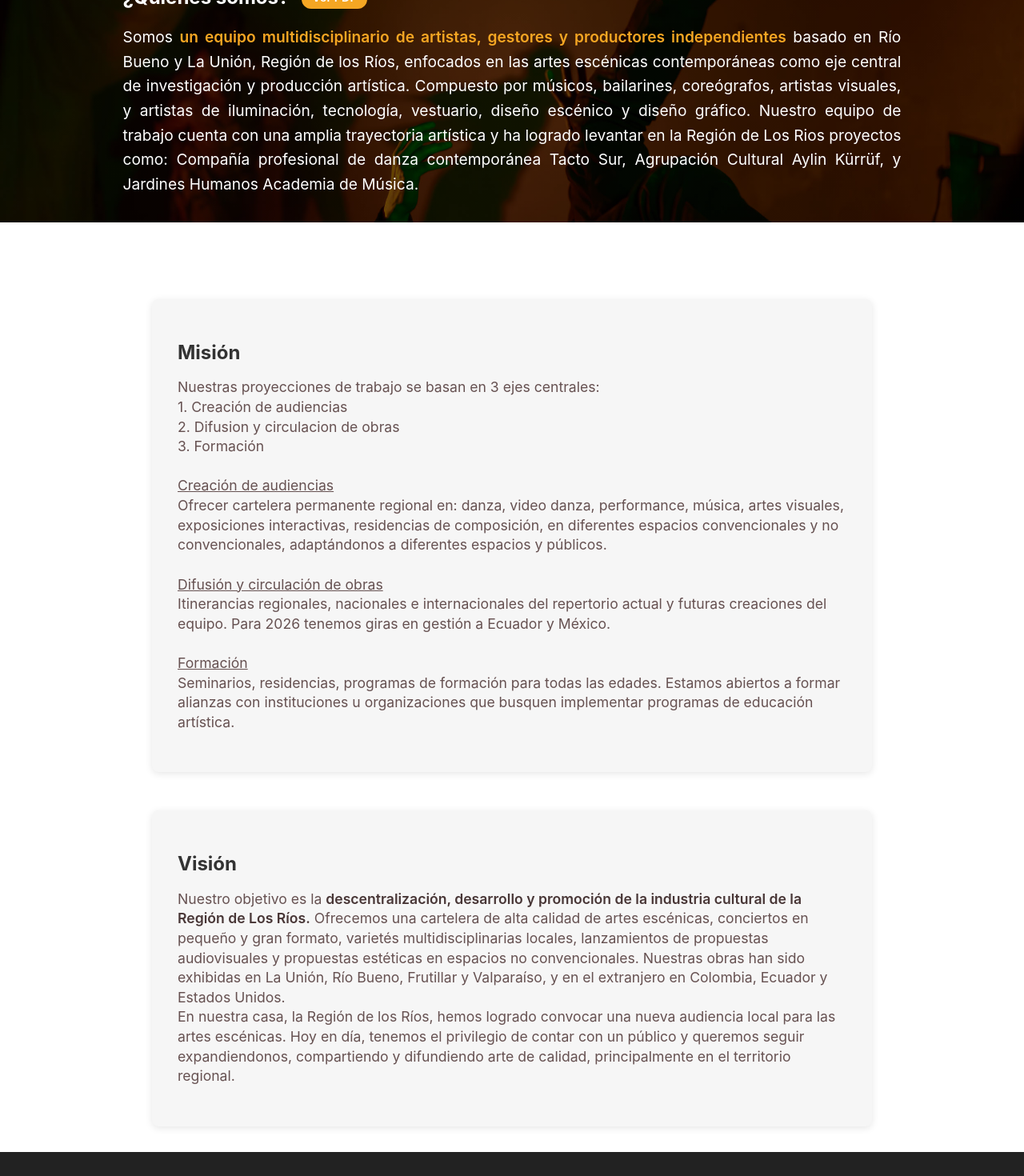
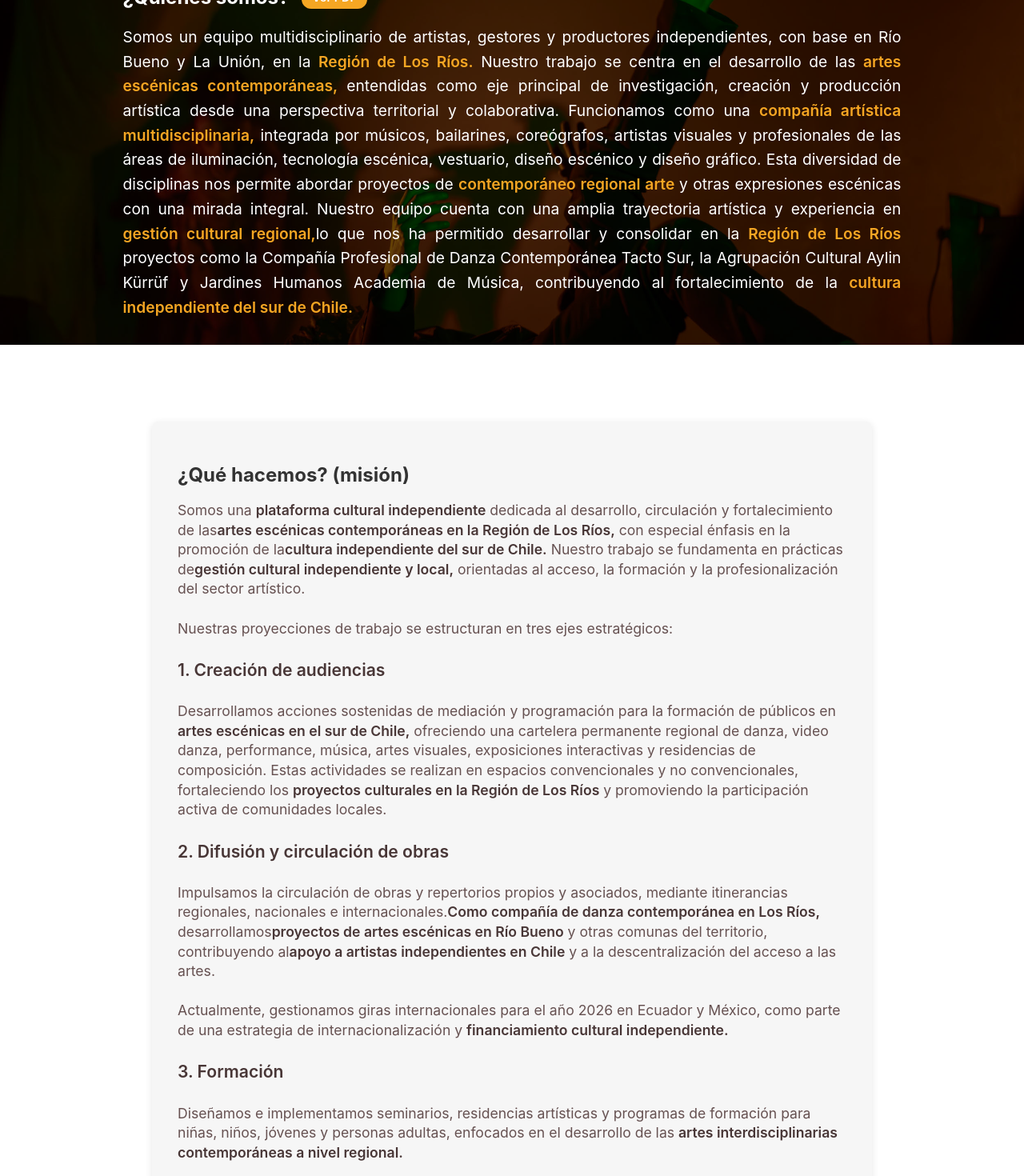
Before and after one commit to andreshf44/web-tacto, a React (Create React App) app: page /about in a window 1280 px wide. Shown: the part 140-1610 px from the top of the page at 80% size. Built offline with nearby package versions, Linux system fonts and the light colour scheme.

Commit message:
se implementa correcciones de texto y agregan detalles de feedback falta corregir el ver video inicial

```diff
--- a/src/pages/About.js
+++ b/src/pages/About.js
@@ -21,53 +21,80 @@ export default function About() {
           </a>
         </div>
         <p>
-          Somos <span>un equipo multidisciplinario de artistas, gestores y productores independientes</span> basado
-          en Río Bueno y La Unión, Región de los Ríos, enfocados en las artes escénicas contemporáneas como eje
-          central de investigación y producción artística. Compuesto por músicos, bailarines, coreógrafos, artistas
-          visuales, y artistas de iluminación, tecnología, vestuario, diseño escénico y diseño gráfico. Nuestro
-          equipo de trabajo cuenta con una amplia trayectoria artística y ha logrado levantar en la Región de Los Rios
-          proyectos como: Compañía profesional de danza contemporánea Tacto Sur, Agrupación Cultural Aylin Kürrüf,
-          y Jardines Humanos Academia de Música.
+        Somos un equipo multidisciplinario de artistas, gestores y productores independientes, con base en Río Bueno
+        y La Unión, en la <span>Región de Los Ríos.</span> Nuestro trabajo se centra en el desarrollo de las <span>
+        artes escénicas contemporáneas, </span>entendidas como eje principal de investigación, creación y producción
+        artística desde una perspectiva territorial y colaborativa.
+        Funcionamos como una <span>compañía artística multidisciplinaria,</span> integrada por músicos, bailarines,
+        coreógrafos, artistas visuales y profesionales de las áreas de iluminación, tecnología escénica, vestuario,
+        diseño escénico y diseño gráfico. Esta diversidad de disciplinas nos permite abordar proyectos de <span>
+        contemporáneo regional arte </span>y otras expresiones escénicas con una mirada integral.
+        Nuestro equipo cuenta con una amplia trayectoria artística y experiencia en <span>gestión cultural regional,</span>
+        lo que nos ha permitido desarrollar y consolidar en la <span>Región de Los Ríos</span> proyectos como la Compañía
+        Profesional de Danza Contemporánea Tacto Sur, la Agrupación Cultural Aylin Kürrüf y Jardines Humanos Academia
+        de Música, contribuyendo al fortalecimiento de la <span>cultura independiente del sur de Chile.</span>
         </p>
       </section>
 
       {/* Misión y Visión */}
       <section className="about-content">
         <div className="about-block">
-          <h2>Misión</h2>
+          <h2>¿Qué hacemos? (misión)</h2>
           <p>
-            Nuestras proyecciones de trabajo se basan en 3 ejes centrales:<br/>
-            1. Creación de audiencias<br/>
-            2. Difusion y circulacion de obras<br/>
-            3. Formación<br/><br />
+          Somos una <span>plataforma cultural independiente</span> dedicada al desarrollo, circulación y fortalecimiento de las
+          <span>artes escénicas contemporáneas en la Región de Los Ríos,</span> con especial énfasis en la promoción de la
+          <span>cultura independiente del sur de Chile.</span> Nuestro trabajo se fundamenta en prácticas de
+          <span>gestión cultural independiente y local,</span> orientadas al acceso, la formación y la profesionalización del sector artístico.<br/><br/>
 
-            <span>Creación de audiencias</span> <br/>
-            Ofrecer cartelera permanente regional en: danza, video danza, performance, música, artes visuales,
-            exposiciones interactivas, residencias de composición, en diferentes espacios convencionales y no
-            convencionales, adaptándonos a diferentes espacios y públicos.<br/><br/>
+          Nuestras proyecciones de trabajo se estructuran en tres ejes estratégicos:<br/><br/>
 
-            <span>Difusión y circulación de obras</span><br/>
-            Itinerancias regionales, nacionales e internacionales del repertorio actual y futuras creaciones del
-            equipo. Para 2026 tenemos giras en gestión a Ecuador y México.<br/><br/>
+          <span className="subtitle">1. Creación de audiencias</span><br/><br/>
+          Desarrollamos acciones sostenidas de mediación y programación para la formación de públicos en <span>
+          artes escénicas en el sur de Chile,</span> ofreciendo una cartelera permanente regional de danza,
+          video danza, performance, música, artes visuales, exposiciones interactivas y residencias de composición.
+          Estas actividades se realizan en espacios convencionales y no convencionales, fortaleciendo los <span>
+          proyectos culturales en la Región de Los Ríos</span> y promoviendo la participación activa de comunidades
+          locales.<br/><br/>
 
-            <span>Formación</span><br/>
-            Seminarios, residencias, programas de formación para todas las edades. Estamos abiertos a formar
-            alianzas con instituciones u organizaciones que busquen implementar programas de educación artística.
+          <span className="subtitle">2. Difusión y circulación de obras</span><br/><br/>
+          Impulsamos la circulación de obras y repertorios propios y asociados, mediante itinerancias regionales,
+          nacionales e internacionales.<span>Como compañía de danza contemporánea en Los Ríos,</span> desarrollamos
+          <span>proyectos de artes escénicas en Río Bueno</span> y otras comunas del territorio, contribuyendo al
+          <span>apoyo a artistas independientes en Chile</span> y a la descentralización del acceso a las artes.<br/><br/>
+
+          Actualmente, gestionamos giras internacionales para el año 2026 en Ecuador y México, como parte de una
+          estrategia de internacionalización y <span>financiamiento cultural independiente.</span><br/><br/>
+
+          <span className="subtitle">3. Formación</span><br/><br/>
+          Diseñamos e implementamos seminarios, residencias artísticas y programas de formación para niñas, niños,
+          jóvenes y personas adultas, enfocados en el desarrollo de las <span>artes interdisciplinarias contemporáneas
+          a nivel regional.</span><br/><br/>
+          Nos encontramos abiertos a establecer alianzas con instituciones públicas, privadas y organizaciones
+          territoriales interesadas en desarrollar <span>proyectos culturales en la Región de Los Ríos</span>
+          y fortalecer procesos de educación artística.
           </p>
 
         </div>
 
         <div className="about-block vision">
-          <h2>Visión</h2>
+          <h2>Proyección (Visión)</h2>
           <p>
-            Nuestro objetivo es la <span>descentralización, desarrollo y promoción de la industria cultural de la
-            Región de Los Ríos.</span> Ofrecemos una cartelera de alta calidad de artes escénicas, conciertos en
-            pequeño y gran formato, varietés multidisciplinarias locales, lanzamientos de propuestas audiovisuales
-            y propuestas estéticas en espacios no convencionales. Nuestras obras han sido exhibidas en La Unión,
-            Río Bueno, Frutillar y Valparaíso, y en el extranjero en Colombia, Ecuador y Estados Unidos.<br/>
-            En nuestra casa, la Región de los Ríos, hemos logrado convocar una nueva audiencia local para las artes
-            escénicas. Hoy en día, tenemos el privilegio de contar con un público y queremos seguir expandiendonos,
-            compartiendo y difundiendo arte de calidad, principalmente en el territorio regional.
+          Aspiramos a consolidarnos como una <span>plataforma cultural independiente</span> y una <span>compañía de
+          artes escénicas integradas en Chile</span> referente en el desarrollo cultural <span>en la Región de Los Ríos,</span>
+          contribuyendo activamente a la descentralización, profesionalización y sostenibilidad del sector cultural.<br/><br/>
+
+          Nuestro proyecto promueve una programación de alta calidad que integra artes escénicas, conciertos en
+          pequeño y gran formato, varietés multidisciplinarias locales, lanzamientos audiovisuales y propuestas
+          estéticas en espacios no convencionales, fortaleciendo el ecosistema de las <span>artes escénicas en el sur de Chile.</span><br/><br/>
+
+          Nuestras obras han sido presentadas en La Unión, Río Bueno, Frutillar y Valparaíso, así como en Colombia,
+          Ecuador y Estados Unidos. Desde nuestro territorio, hemos logrado consolidar una <span>comunidad cultural
+          con suscripción mensual,</span> generando vínculos estables con el público y avanzando hacia modelos
+          sostenibles de <span>financiamiento cultural independiente.</span><br/><br/>
+
+          Proyectamos nuestro trabajo como un aporte permanente al desarrollo de la <span>cultura independiente del
+          sur de Chile,</span> ampliando el acceso, la circulación y la valoración de las artes escénicas
+          contemporáneas desde una perspectiva territorial y colaborativa.
           </p>
         </div>
       </section>
--- a/src/pages/Home.css
+++ b/src/pages/Home.css
@@ -8,6 +8,47 @@
 }
 
 /* Sección de bienvenida con imagen de fondo */
+.intro-video-overlay {
+  position: fixed;
+  top: 0;
+  left: 0;
+  width: 100vw;
+  height: 100vh;
+  background: black;
+  z-index: 9999;
+  display: flex;
+  align-items: center;
+  justify-content: center;
+}
+
+.intro-video-container {
+  position: relative;
+  width: 100%;
+  height: 100%;
+}
+
+.intro-video-container video {
+  width: 100%;
+  height: 100%;
+  object-fit: cover;
+}
+
+.close-video {
+  position: absolute;
+  top: 20px;
+  right: 20px;
+  background: rgba(0,0,0,0.6);
+  color: white;
+  border: none;
+  font-size: 24px;
+  cursor: pointer;
+  z-index: 10;
+}
+
+
+
+
+
 .home-header {
   width: -webkit-fill-available;
   position: absolute;
@@ -45,6 +86,7 @@
     position: relative;
     z-index: 2; /* para que esté por encima del overlay */
     max-width: 500px;
+    top: 130px;
 }
 
 /* Botón de suscripción */
@@ -142,14 +184,12 @@
   color: #665151;
   font-size: 1.1em;
 }
-
+.about-block .subtitle{
+  font-size: 1.2em;
+}
 .about-block p span{
-  text-decoration: underline;
-}
-.about-block.vision p span{
   font-weight: 600;
   color: #483636;
-  text-decoration: none;
 }
 
 /*--------------pdf--------------*/
@@ -197,10 +237,6 @@
   cursor: pointer;
   border-radius: 10px;
   transition: transform 0.3s;
-}
-
-.gallery-item p{
-  text-transform: capitalize;
 }
 
 .gallery-item img:hover {
@@ -682,6 +718,11 @@
 
   .info-suscripcion{
     width: 80%;
+    color: #665151;
+    margin: auto;
+    h3, strong{
+      color: #483636;
+    }
   }
 
   .subscription-title {
@@ -751,9 +792,24 @@
     z-index: 5;
     .modal-content{
       background: #fff;
-      width: 80%;
+      width: 50%;
       height: 84%;
+      padding: 25px;
       margin: auto;
+      border-radius: 16px;
+      box-shadow: 0 10px 25px rgba(0, 0, 0, 0.1);
+      .modal-close{
+        position: absolute;
+        right: 24%;
+        top: 5%;
+        border: none;
+        background: none;
+        font-size: 20px;
+        cursor: pointer;
+      }
+      .modal-close:hover{
+        color:#665151;
+      }
     }
   }
 
--- a/src/pages/Home.js
+++ b/src/pages/Home.js
@@ -12,6 +12,7 @@ import Subscription from "./Subscription";
 function Home() {
   const navigate = useNavigate();
   const [hideHeader, setHideHeader] = useState(false);
+  const [showIntroVideo, setShowIntroVideo] = useState(false);
 
   useEffect(() => {
     const handleScroll = () => {
@@ -27,13 +28,50 @@ function Home() {
     return () => window.removeEventListener("scroll", handleScroll);
   }, []);
 
+  useEffect(() => {
+    const hasSeenVideo = sessionStorage.getItem("introVideoSeen");
+
+    if (!hasSeenVideo) {
+      setShowIntroVideo(true);
+      sessionStorage.setItem("introVideoSeen", "true");
+    }
+  }, []);
+
   return (
     <div>
+        {showIntroVideo && (
+          <div className="intro-video-overlay">
+            <div className="intro-video-container">
+
+              <button className="close-video" onClick={() => setShowIntroVideo(false)}>
+                ✕
+              </button>
+
+              <video
+                src="/videos/intro.mp4"
+                autoPlay
+                muted
+                playsInline
+                onEnded={() => setShowIntroVideo(false)}
+              />
+            </div>
+          </div>
+        )}
         {/* Sección de bienvenida */}
         <header className={`home-header ${hideHeader ? "no-visible" : ""}`}>
             <div className="home-header-content">
                 <h1>Bienvenidos a Tacto Sur</h1>
-                <p>Descubre nuestra pasión por el arte y la expresión corporal</p>
+                <p>Somos una plataforma cultural independiente y compañía de artes escénicas contemporáneas con base
+                   en Río Bueno y La Unión, en la Región de Los Ríos. Desde el sur de Chile, desarrollamos danza
+                   contemporánea, performance, música, diseño gráfico y audiovisual desde una mirada territorial,
+                   colaborativa y descentralizada. <br/><br/>
+                   Trabajamos para fortalecer la cultura independiente, impulsando la creación, difusión, circulación
+                   y formación artística, generando audiencias y acompañando a artistas independientes en su proyección
+                   regional, nacional e internacional.<br/><br/>
+                   Al unirte a Amigxs de Tacto, te conviertes en parte activa de este proceso. Tu suscripción
+                   permite sostener y proyectar las artes escénicas contemporáneas desde el territorio, apoyando una
+                   gestión cultural autónoma y comprometida con la Región de Los Ríos.
+                </p>
                 <button
                   className="subscribe-btn"
                   onClick={() => navigate("/subscription")}
--- a/src/pages/Subscription.js
+++ b/src/pages/Subscription.js
@@ -72,7 +72,7 @@ function Subscription() {
               los Amigxs de Tacto para una mayor transparencia en la distribución de fondos.
             </p>
 
-            <h4>Beneficios</h4>
+            <h3>Beneficios</h3>
             <ul>
               <li><strong>Descuentos y promociones especiales en todas nuestras actividades:</strong>
                 Estrenos de obras, instalaciones, conciertos, exposiciones, festivales, lanzamientos audiovisuales,
```
Also changed, not shown: src/assets/albums/albumsInfo.js (added, +19 -0 lines), src/pages/Gallery.js (+8 -2 lines), 1 other file (tests, documents, lock files or other folders).
